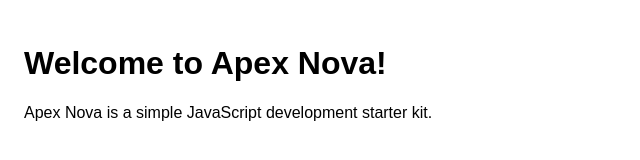
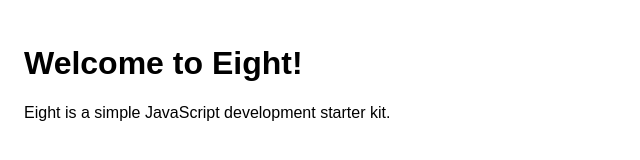
Before and after one commit to techtolentino/apex-nova-starter-kit, a website built with webpack: page src/index.html in a window 1280 px wide. Shown: the whole page, without its empty margins (0-640 px from the left). Built offline with nearby package versions, Linux system fonts and the light colour scheme.

Commit message:
project rename

```diff
--- a/src/index.html
+++ b/src/index.html
@@ -2,12 +2,12 @@
 <html lang="en">
     <head>
         <meta charset="UTF-8">
-        <title>Apex Nova | Starter Kit</title>
+        <title>Eight | Starter Kit</title>
         <link rel="stylesheet" href="main.css">
         <script src="index.js"></script>
     </head>
     <body>
-        <h1>Welcome to Apex Nova!</h1>
-        <p>Apex Nova is a simple JavaScript development starter kit.</p>
+        <h1>Welcome to Eight!</h1>
+        <p>Eight is a simple JavaScript development starter kit.</p>
     </body>
 </html>
```
Also changed, not shown: package.json (+4 -4 lines), README.md.
